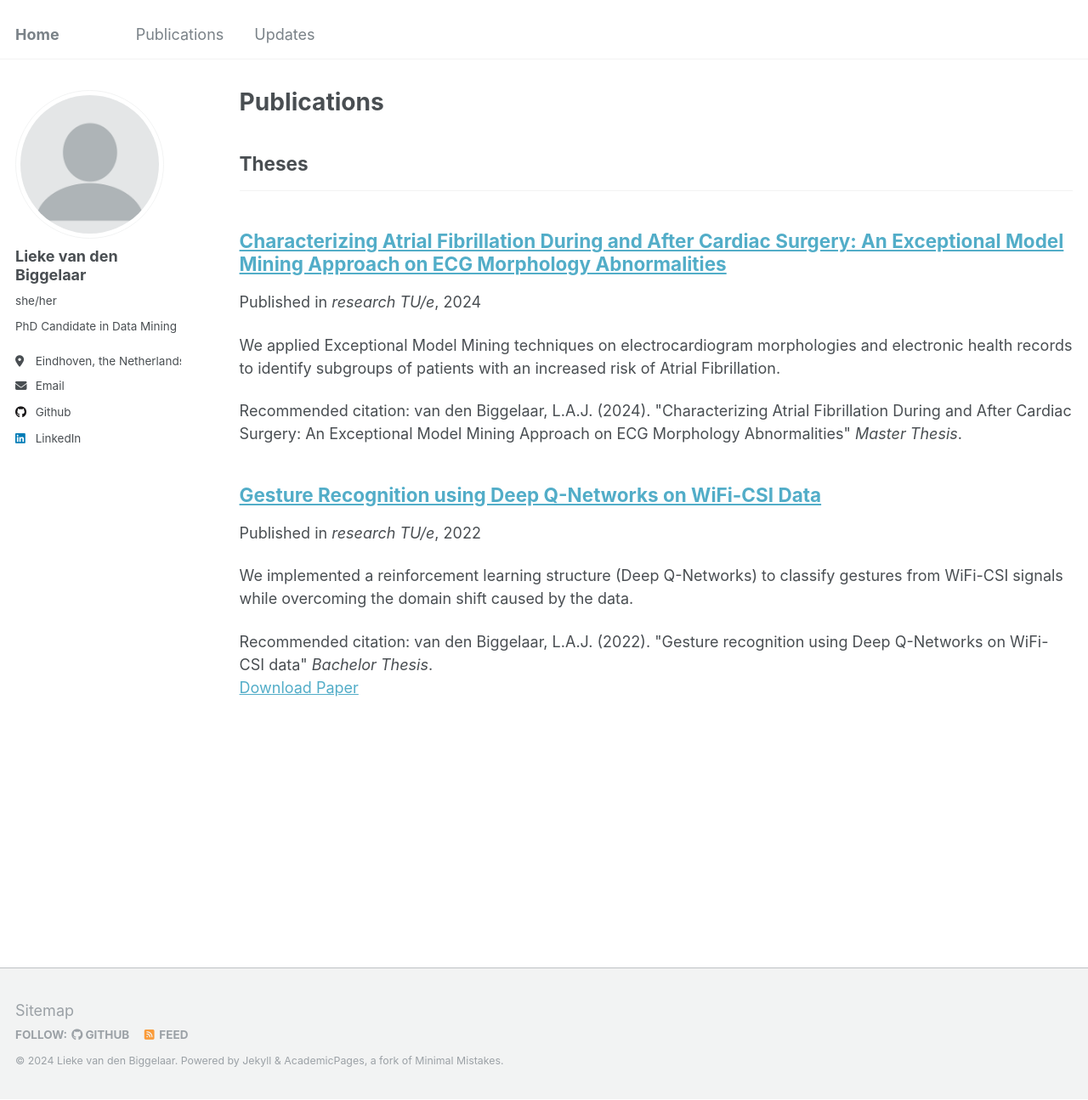
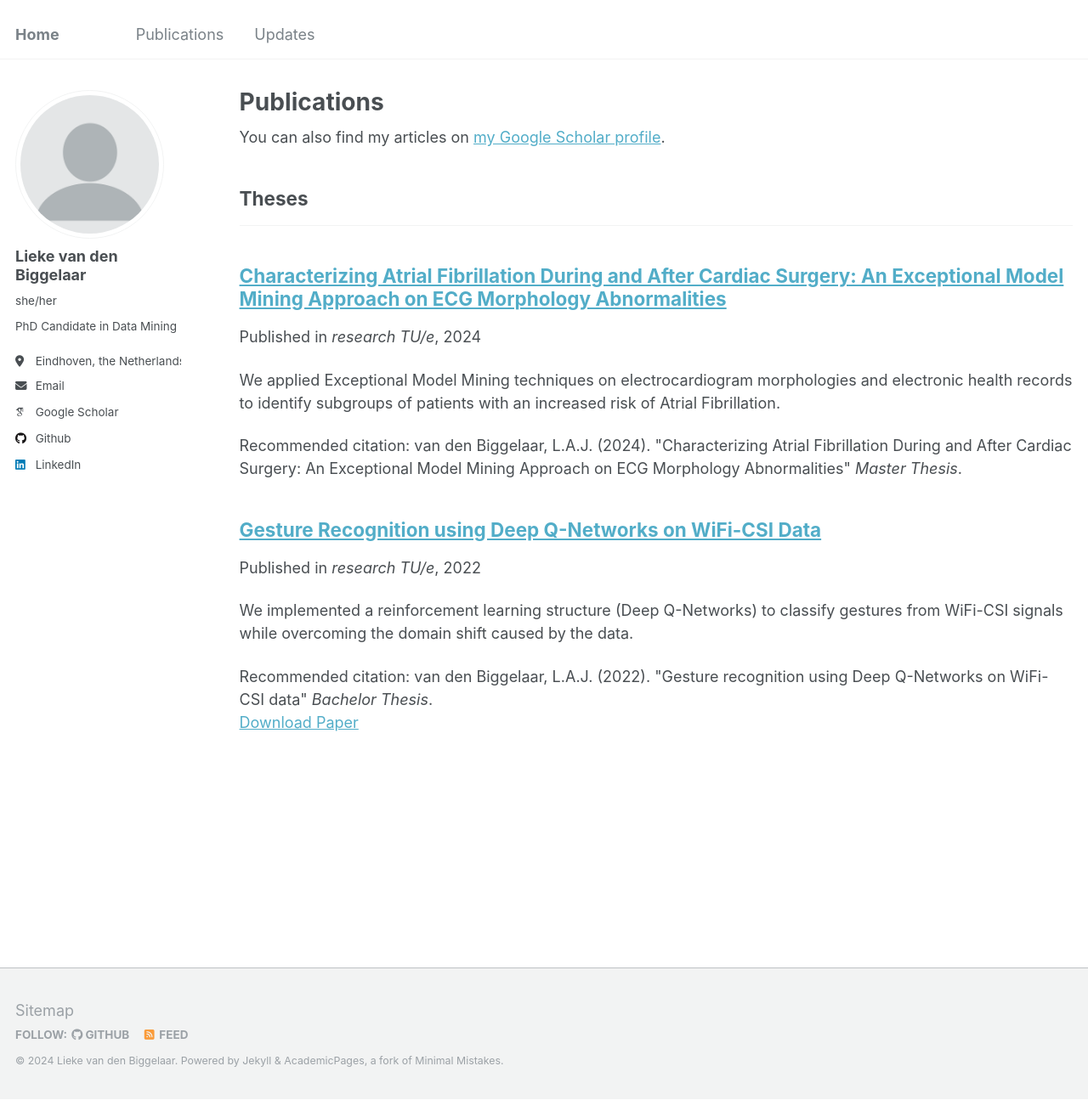
Before and after one commit to liekevandenbiggelaar/liekevandenbiggelaar.github.io, a Jekyll site: the page built from _pages/publications.html, in a window 1280 px wide and 1295 px high. Shown: the whole window at 85% size. Built offline with Jekyll 4.4.1, drawn with Linux system fonts in a browser that asks for light colours; some web fonts are replaced; part of the change alters nothing that is shown.

Commit message:
google scholar added

```diff
--- a/_config.yml
+++ b/_config.yml
@@ -32,7 +32,7 @@ author:
 
   # Academic websites
   arxiv            : # URL - Update with the correct link to your profile
-  googlescholar    : #"https://scholar.google.com/citations?user=PS_CX0AAAAAJ"
+  googlescholar    : "https://scholar.google.com/citations?hl=nl&user=sg8m3BsAAAAJ&view_op=list_works&gmla=AC6lMd_x-QOJiq9i6gtaTpLd1RuJG3Ea9SKVk_RaVWhEQre5zKQXsq6Tdhx15kCzzk1g6syv--Uvp9-A-9Q4pqVLrzmy" #"https://scholar.google.com/citations?user=PS_CX0AAAAAJ"
   impactstory      : # URL
   orcid            : #"http://orcid.org/yourorcidurl"
   semantic         : # URL
```
